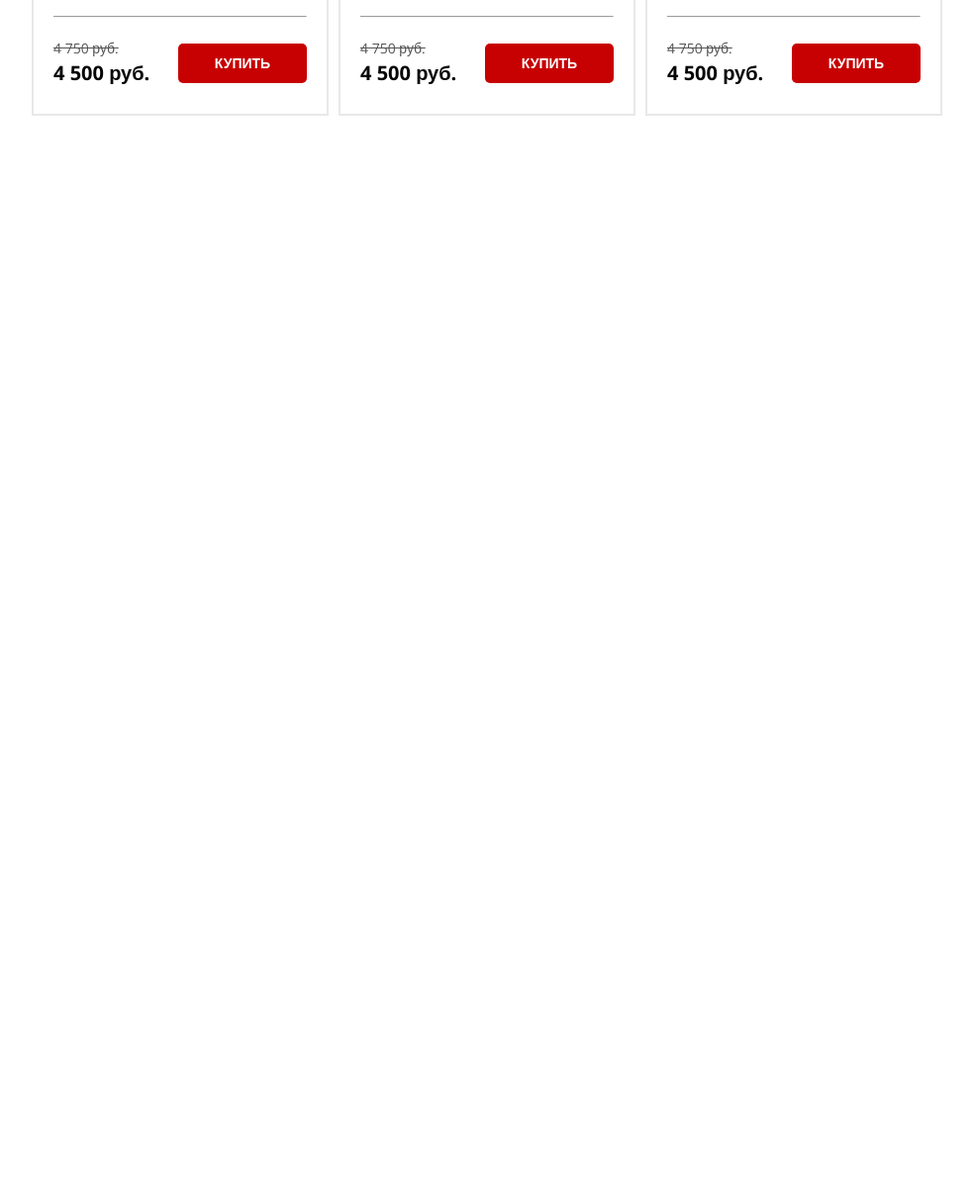
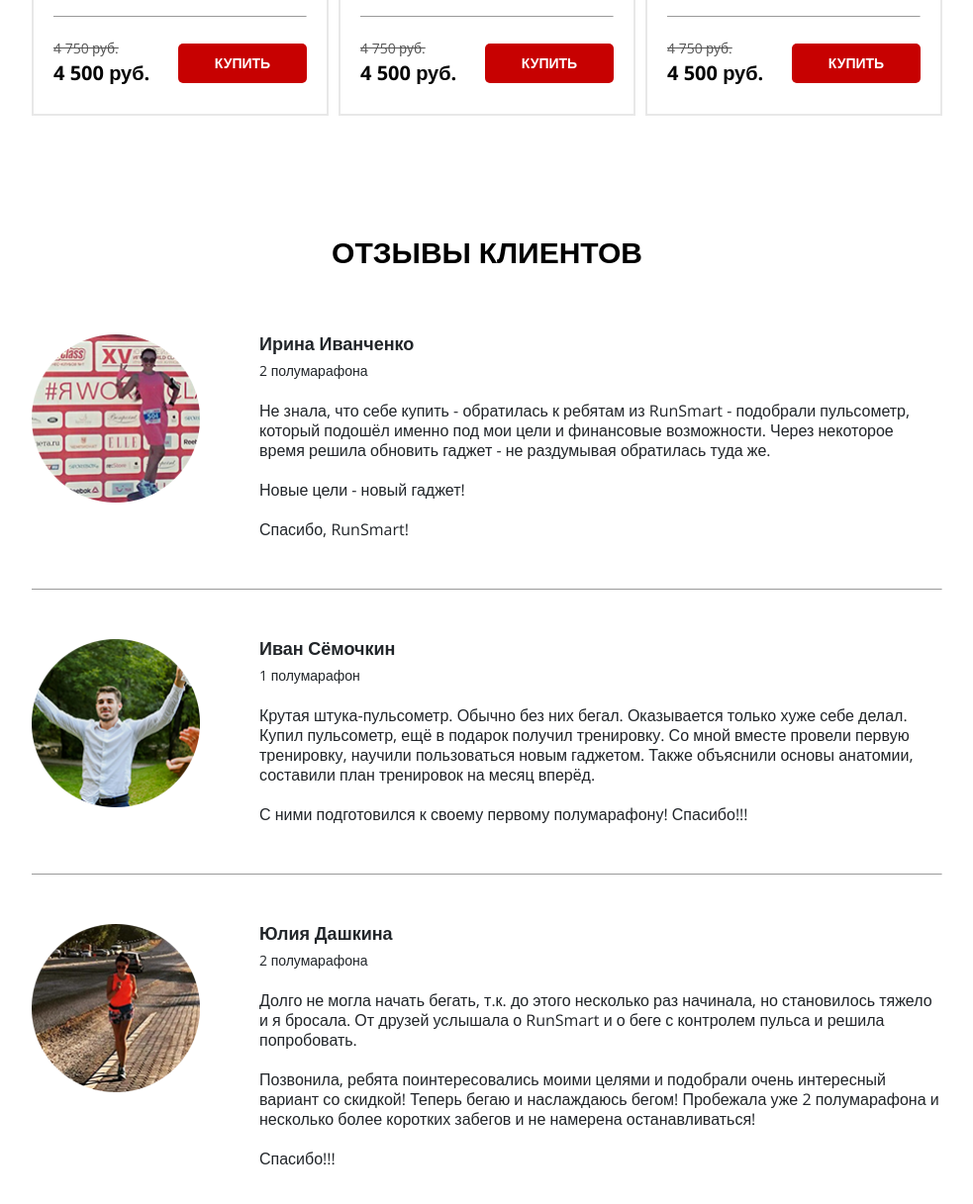
Before and after one commit to FiWiLe/fiwile.github.io, a plain HTML site: page index.html in a window 1280 px wide. Shown: the part 3704-4921 px from the top of the page at 99% size, without its empty margins (148-1131 px from the left). Before the commit the page ends 3941 px from the top, so only its background shows below. Drawn offline with nearby package versions, Linux system fonts and the light colour scheme.

Commit message:
add reviews block, not adaptive

```diff
--- a/index.html
+++ b/index.html
@@ -351,6 +351,49 @@
             </div>
         </div>
     </section>
+    <section class="reviews">
+        <div class="container">
+            <h2 class="title">Отзывы клиентов</h2>
+            <div class="reviews__items">
+                <div class="reviews-item">
+                    <img src="./img/reviews__img1.png" alt="review img" class="reviews-item__img">
+                    <div class="reviews-item__text">
+                        <div class="reviews-item__name">Ирина Иванченко</div>
+                        <div class="reviews-item__sub">2 полумарафона</div>
+                        <div class="reviews-item__descr">Не знала, что себе купить - обратилась к ребятам из RunSmart - подобрали пульсометр, который подошёл именно под мои цели и финансовые возможности.
+                        Через некоторое время решила обновить гаджет - не раздумывая обратилась туда же. <br><br>
+                        Новые цели - новый гаджет! <br><br>
+                        Спасибо, RunSmart!
+                        </div>
+                    </div>
+                </div>
+                <hr>
+                <div class="reviews-item">
+                    <img src="./img/reviews__img2.png" alt="review img" class="reviews-item__img">
+                    <div class="reviews-item__text">
+                        <div class="reviews-item__name">Иван Сёмочкин</div>
+                        <div class="reviews-item__sub">1 полумарафон</div>
+                        <div class="reviews-item__descr">Крутая штука-пульсометр. Обычно без них бегал. Оказывается только хуже себе делал. <br>
+                        Купил пульсометр, ещё в подарок получил тренировку. Со мной вместе провели первую тренировку, научили пользоваться новым гаджетом. Также объяснили основы анатомии, составили план тренировок на месяц вперёд. <br><br>
+                        С ними подготовился к своему первому полумарафону! Спасибо!!!
+                        </div>
+                    </div>
+                </div>
+                <hr>
+                <div class="reviews-item">
+                    <img src="./img/reviews__img3.png" alt="review img" class="reviews-item__img">
+                    <div class="reviews-item__text">
+                        <div class="reviews-item__name">Юлия Дашкина</div>
+                        <div class="reviews-item__sub">2 полумарафона</div>
+                        <div class="reviews-item__descr">Долго не могла начать бегать, т.к. до этого несколько раз начинала, но становилось тяжело и я бросала. От друзей услышала о RunSmart и о беге с контролем пульса и решила попробовать. <br><br>
+                        Позвонила, ребята поинтересовались моими целями и подобрали очень интересный вариант со скидкой! Теперь бегаю и наслаждаюсь бегом! Пробежала уже 2 полумарафона и несколько более коротких забегов и не намерена останавливаться! <br><br>
+                        Спасибо!!!
+                        </div>
+                    </div>
+                </div>
+            </div>
+        </div>
+    </section>
 
     <script type="text/javascript" src="//code.jquery.com/jquery-1.11.0.min.js"></script>
     <script type="text/javascript" src="//code.jquery.com/jquery-migrate-1.2.1.min.js"></script>
--- /dev/null
+++ b/sass/blocks/_reviews.scss
@@ -0,0 +1,39 @@
+.reviews {
+    padding-bottom: 65px;
+    &__items {
+        margin-top: 65px;
+    }
+    hr {
+        color: #b0b0b0;
+        border-bottom: none;
+        margin-top: 50px;
+        margin-bottom: 50px;
+    }
+    &-item {
+        display: flex;
+        justify-content: space-between;
+        align-items: flex-start;
+        &__img {
+            margin-right: 60px;
+            width: 170px;
+            height: 170px;
+        }
+        &__name {
+            font-size: 18px;
+            font-weight: 600;
+            line-height: 18px;
+
+        }
+        &__sub {
+            margin-top: 8px;
+            font-size: 14px;
+            font-weight: 300;
+        }
+        &__descr {
+            margin-top: 20px;
+            font-size: 16px;
+            font-weight: 400;
+            line-height: 20px;
+        }
+    }
+}
--- a/sass/style.scss
+++ b/sass/style.scss
@@ -17,3 +17,4 @@
 @import './blocks/forms';
 @import './blocks/carousel';
 @import './blocks/catalog';
+@import './blocks/reviews';
```
Also changed, not shown: css/style.min.css.
